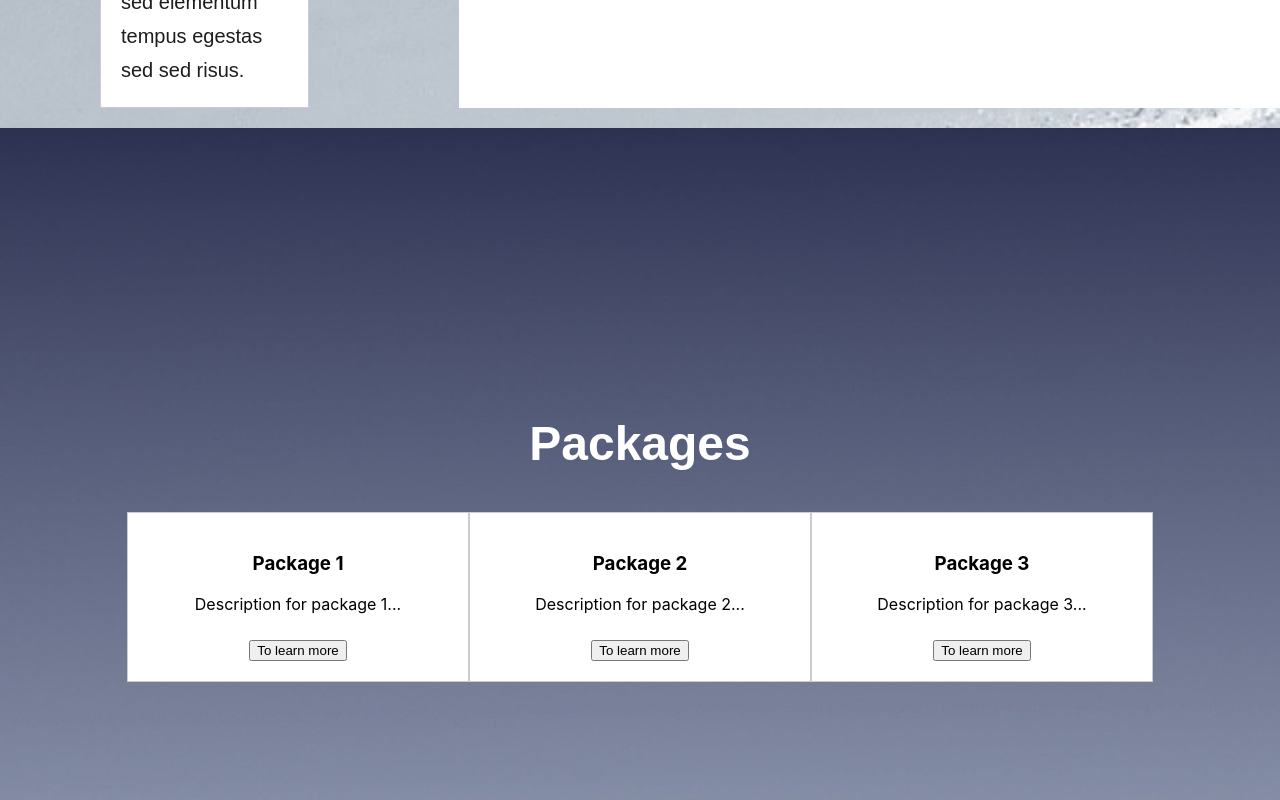
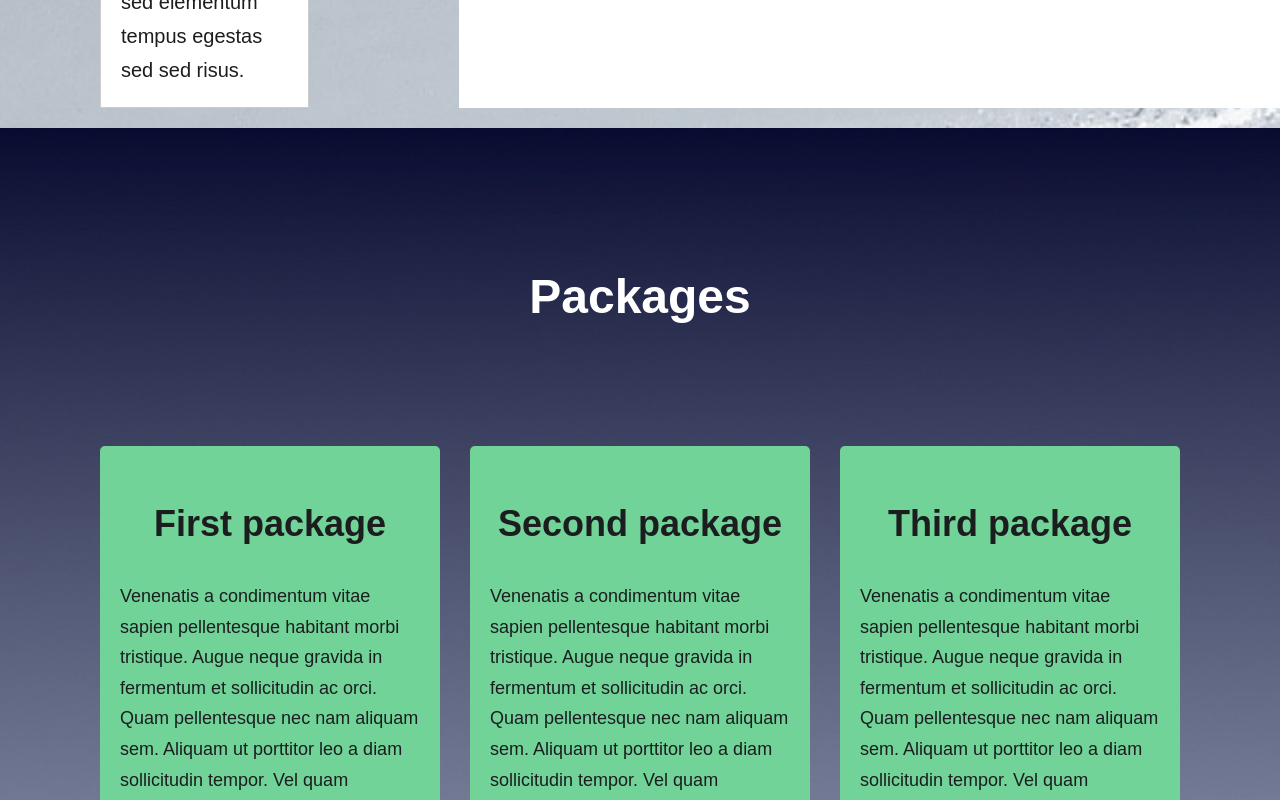
Before and after one commit to vero-git-hub/mountain-moments, a React (Create React App) app: page / in a window 1280 px wide. Shown: the part 3860-4660 px from the top of the page. Built offline with nearby package versions, Linux system fonts and the light colour scheme.

Commit message:
packages

```diff
--- a/src/App.css
+++ b/src/App.css
@@ -45,3 +45,12 @@ h1, h2 {
   font-weight: 600;
   line-height: 1.2;
 }
+
+h3 {
+  color: var(--black, #1B1D1F);
+  font-family: "Montserrat", sans-serif;
+  font-size: 36px;
+  font-style: normal;
+  font-weight: 600;
+  line-height: 1.2;
+}
--- a/src/components/packages/Packages.css
+++ b/src/components/packages/Packages.css
@@ -1,30 +1,47 @@
 .packages {
-    height: 100vh;
+    min-height: 100vh;
+    overflow-y: auto;
     display: flex;
     flex-direction: column;
     align-items: center;
-    justify-content: center;
-    background: rgba(211, 211, 211, 0.5) url("/public/img/packages/volcano-1920.jpg") no-repeat center center;
+    justify-content: flex-start;
+    padding: 20px 100px;
+    background: url("/public/img/packages/volcano-1920.jpg") no-repeat center bottom;
+    background-size: cover;
 }
 
 .packages h2 {
     color: #FFFFFF;
+    margin-top: 120px;
+    margin-bottom: 120px;
 }
 
 .packages-content {
     display: flex;
     justify-content: space-between;
-    width: calc(100% - 254px);
+    width: 100%;
+    gap: 30px;
 }
 
 .package-box {
     flex: 1;
-    background-color: white;
+    background-color: #71D398;
     padding: 20px;
-    border: 1px solid #ccc;
     text-align: center;
+    border-radius: 5px;
+}
+
+.package-box p {
+    color: var(--black, #1B1D1F);
+    font-family: "Montserrat", sans-serif;
+    font-size: 18px;
+    font-style: normal;
+    font-weight: 400;
+    line-height: 1.7;
+    text-align: left;
 }
 
 .package-box button {
     margin-top: 10px;
+    background: #8AC3FF;
 }
--- a/src/components/packages/Packages.js
+++ b/src/components/packages/Packages.js
@@ -1,27 +1,32 @@
 import React from 'react';
 import './Packages.css';
 
-const Packages = ({ setModalOpen }) => (
+const Packages = ({ setModalOpen }) => {
+
+	const description = "Venenatis a condimentum vitae sapien pellentesque habitant morbi tristique. Augue neque gravida in fermentum et sollicitudin ac orci. Quam pellentesque nec nam aliquam sem. Aliquam ut porttitor leo a diam sollicitudin tempor. Vel quam elementum pulvinar etiam non quam lacus suspendisse faucibus. Facilisis gravida neque convallis a cras semper. Netus et malesuada fames ac turpis egestas. Placerat in egestas erat imperdiet sed euismod. Nec tincidunt praesent semper feugiat nibh sed. Eget velit aliquet sagittis id consectetur. Lacus suspendisse faucibus interdum posuere lorem ipsum dolor sit.";
+
+	return (
 		<div className="packages" id="packages">
 			<h2>Packages</h2>
 			<div className="packages-content">
 				<div className="package-box">
-				<h3>Package 1</h3>
-				<p>Description for package 1...</p>
-				<button onClick={() => setModalOpen(true)}>To learn more</button>
+					<h3>First package</h3>
+					<p>{description}</p>
+					<button className="cta-button" onClick={() => setModalOpen(true)}>To learn more</button>
 				</div>
 				<div className="package-box">
-				<h3>Package 2</h3>
-				<p>Description for package 2...</p>
-				<button onClick={() => setModalOpen(true)}>To learn more</button>
+					<h3>Second package</h3>
+					<p>{description}</p>
+					<button className="cta-button" onClick={() => setModalOpen(true)}>To learn more</button>
 				</div>
 				<div className="package-box">
-				<h3>Package 3</h3>
-				<p>Description for package 3...</p>
-				<button onClick={() => setModalOpen(true)}>To learn more</button>
+					<h3>Third package</h3>
+					<p>{description}</p>
+					<button className="cta-button" onClick={() => setModalOpen(true)}>To learn more</button>
 				</div>
 			</div>
 		</div>
 	);
+}
 
 export default Packages;
```
Lines whose indentation alone changed are shown as unchanged.
